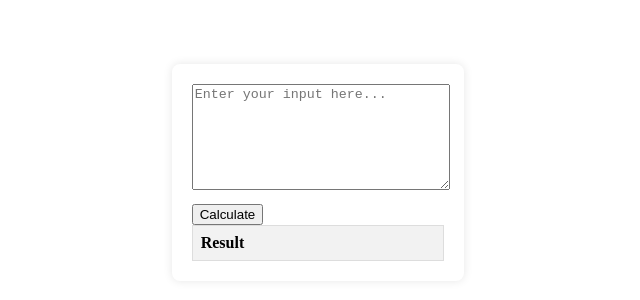
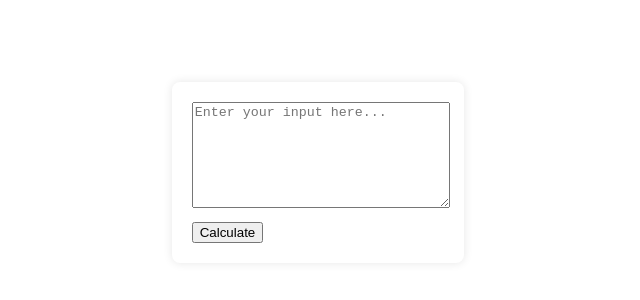
Before and after one commit to jklee-github/angular, an Angular app in the folder segment-translation/: page / in a window 1280 px wide. Shown: the part 236-536 px from the top of the page, without its empty margins (322-962 px from the left). Built offline with nearby package versions, Linux system fonts and the light colour scheme.

Commit message:
hasResult

```diff
--- a/segment-translation/src/app/home/home.component.html
+++ b/segment-translation/src/app/home/home.component.html
@@ -1,8 +1,9 @@
 <div #calculator class="calculator">
   <textarea #inputTextarea placeholder="Enter your input here..."></textarea>
   <button (click)="calculate()">Calculate</button>
+
   <table id="outputTable">
-    <thead>
+    <thead *ngIf="hasResult">
       <tr>
         <th>Result</th>
       </tr>
--- a/segment-translation/src/app/home/home.component.ts
+++ b/segment-translation/src/app/home/home.component.ts
@@ -1,15 +1,17 @@
+import { CommonModule } from '@angular/common';
 import { Component, ElementRef, ViewChild } from '@angular/core';
 
 @Component({
   selector: 'app-home',
   standalone: true,
-  imports: [],
+  imports: [CommonModule],
   templateUrl: './home.component.html',
   styleUrl: './home.component.scss',
 })
 export class HomeComponent {
   @ViewChild('inputTextarea') inputTextarea!: ElementRef;
   @ViewChild('outputBody') outputBody!: ElementRef;
+  hasResult = false;
 
   calculate() {
     // Get the input value from the textarea
@@ -17,6 +19,7 @@ export class HomeComponent {
     if (!inputText) {
       return;
     }
+    this.hasResult = true;
 
     // Split inputText into lines
     const inputLines = inputText.split('\n');
```
